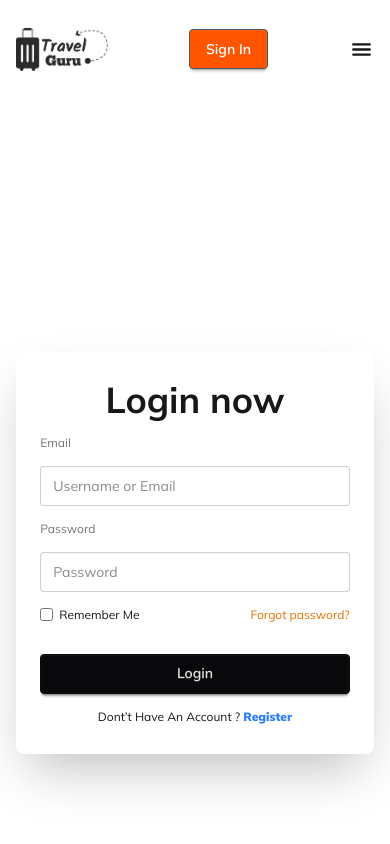
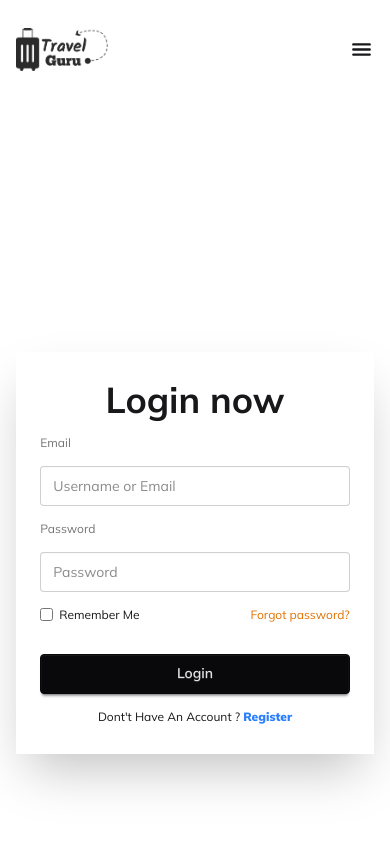
Before and after one commit to sohagroy7223/Travel-Grue, a React (Vite) app: page /login in a window 390 px wide. Shown: the top 844 px of the page. Built offline with nearby package versions, Linux system fonts and the light colour scheme.

Commit message:
addad responsive navbar and some change

```diff
--- a/src/Components/Header/Navbar.jsx
+++ b/src/Components/Header/Navbar.jsx
@@ -37,7 +37,9 @@ const Navbar = () => {
       <div className="hidden md:flex">{links}</div>
       {/* Login */}
       <Link to="/login">
-        <button className="btn bg-primary text-base-100">Sign In</button>
+        <button className="btn hidden md:block bg-primary text-base-100">
+          Sign In
+        </button>
       </Link>
       <div onClick={handelOpenMenu} className="md:hidden relative">
         {openMenu ? <IoClose size={25}></IoClose> : <IoMenu size={25}></IoMenu>}
@@ -46,7 +48,7 @@ const Navbar = () => {
         >
           {links}
           <Link to="/login">
-            <button className="btn bg-primary text-base-100">Sign In</button>
+            <button className="btn bg-primary  text-base-100">Sign In</button>
           </Link>
         </span>
       </div>
--- a/src/Page/Contact.jsx
+++ b/src/Page/Contact.jsx
@@ -12,7 +12,7 @@ const Contact = () => {
 
     EmailJSResponseStatus(
       sendForm("service_kijgw78", "template_asll50n", form.current, {
-        publicKey: "JNizJBMFsUpjaepjq",
+        publicKey: "WKUeps3QtzX9Z2ZPL",
       })
         .then(() => {
           alert("send massage successfully");
--- a/src/Page/Login.jsx
+++ b/src/Page/Login.jsx
@@ -4,7 +4,7 @@ import { Link } from "react-router";
 const Login = () => {
   return (
     <div className="hero min-h-screen">
-      <div className="card bg-base-100 w-full max-w-sm shrink-0 shadow-2xl">
+      <div className=" bg-base-100 w-full max-w-sm shrink-0 shadow-2xl">
         <div className="card-body">
           <form className="fieldset space-y-2">
             <h1 className="text-4xl font-bold text-center">Login now</h1>
@@ -25,7 +25,7 @@ const Login = () => {
             </div>
             <button className="btn btn-neutral mt-4">Login</button>
             <button>
-              Dont’t Have An Account ?
+              Dont't Have An Account ?
               <Link to="/register">
                 {" "}
                 <b className="text-blue-500 font-black">Register</b>
--- a/src/Page/Register.jsx
+++ b/src/Page/Register.jsx
@@ -4,7 +4,7 @@ import { Link } from "react-router";
 const Register = () => {
   return (
     <div className="hero min-h-screen">
-      <div className="card bg-base-100 w-full max-w-sm shrink-0 shadow-2xl">
+      <div className=" bg-base-100 w-full max-w-sm shrink-0 shadow-2xl">
         <div className="card-body">
           <form className="fieldset space-y-1">
             <h1 className="text-4xl font-bold text-center">Register now!</h1>
```
